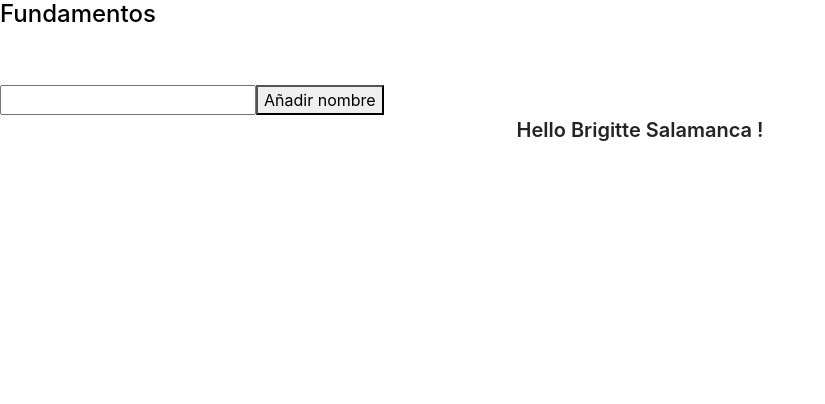
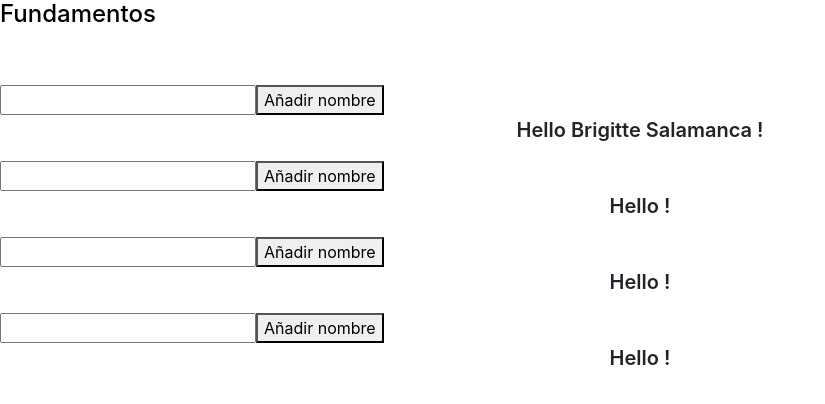
Before and after one commit to Brigitte9219/Fundamentos-Angular, an Angular app: page / in a window 1280 px wide. Shown: the top 404 px of the page, without its empty margins (0-825 px from the left). Built offline with nearby package versions, Linux system fonts and the light colour scheme.

Commit message:
Reutilización de componentes

```diff
--- a/src/app/app.component.html
+++ b/src/app/app.component.html
@@ -5,3 +5,6 @@
 <br>
 <app-hello #myHelloComponent [nombre]="myName" apellido="Salamanca" (saludo)="saludar($event)">
 </app-hello>
+<app-hello name="Mark"></app-hello>
+<app-hello name="Rober"></app-hello>
+<app-hello name="Jhon"></app-hello>
```
